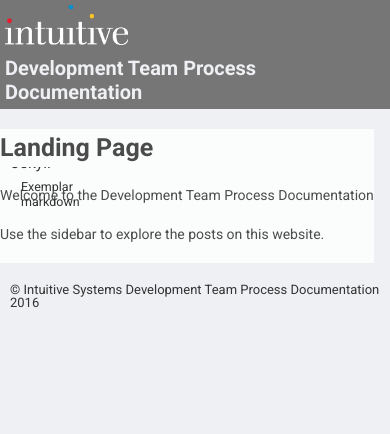
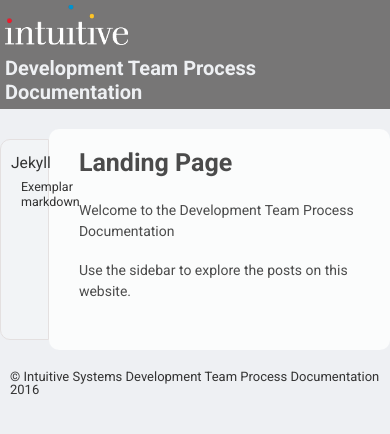
Before and after one commit to intuitive-documentation/process, a Jekyll site: the page built from index.markdown, in a window 390 px wide. Shown: the top 434 px of the page. Built offline with Jekyll 4.4.1, drawn with Linux system fonts in a browser that asks for light colours.

Commit message:
responsive

```diff
--- a/_sass/components/_article.scss
+++ b/_sass/components/_article.scss
@@ -79,15 +79,7 @@
 @media (max-width: 50rem) {
 
 .c-article__main {
-  max-width: 80rem;
-  width:80rem;
-  @include fs--body;
-  background:$c__article-main-background;
-  margin: 1rem auto 2rem auto;
-  padding:3rem;
-  padding-top:1.5rem;
-  border-radius:1rem;
-  display:table-row;
+
   }
 }
 
--- a/_sass/components/_sidebar.scss
+++ b/_sass/components/_sidebar.scss
@@ -75,9 +75,7 @@ margin:0 auto;
 
 .catbloc-collection {
 
-	display: table-row;
-	position: absolute;
-	width: auto;
+
 	}
 }
 
```
